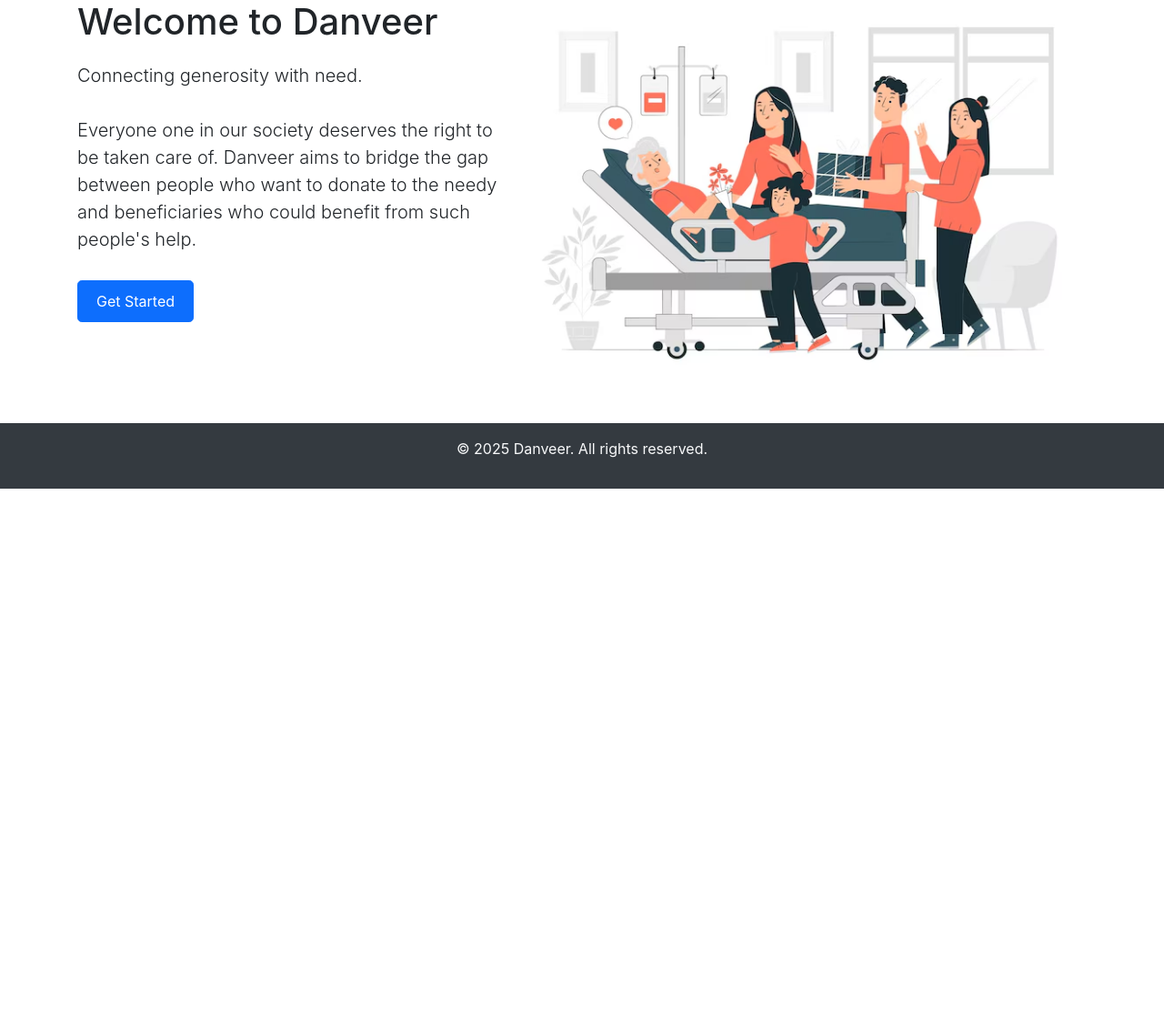
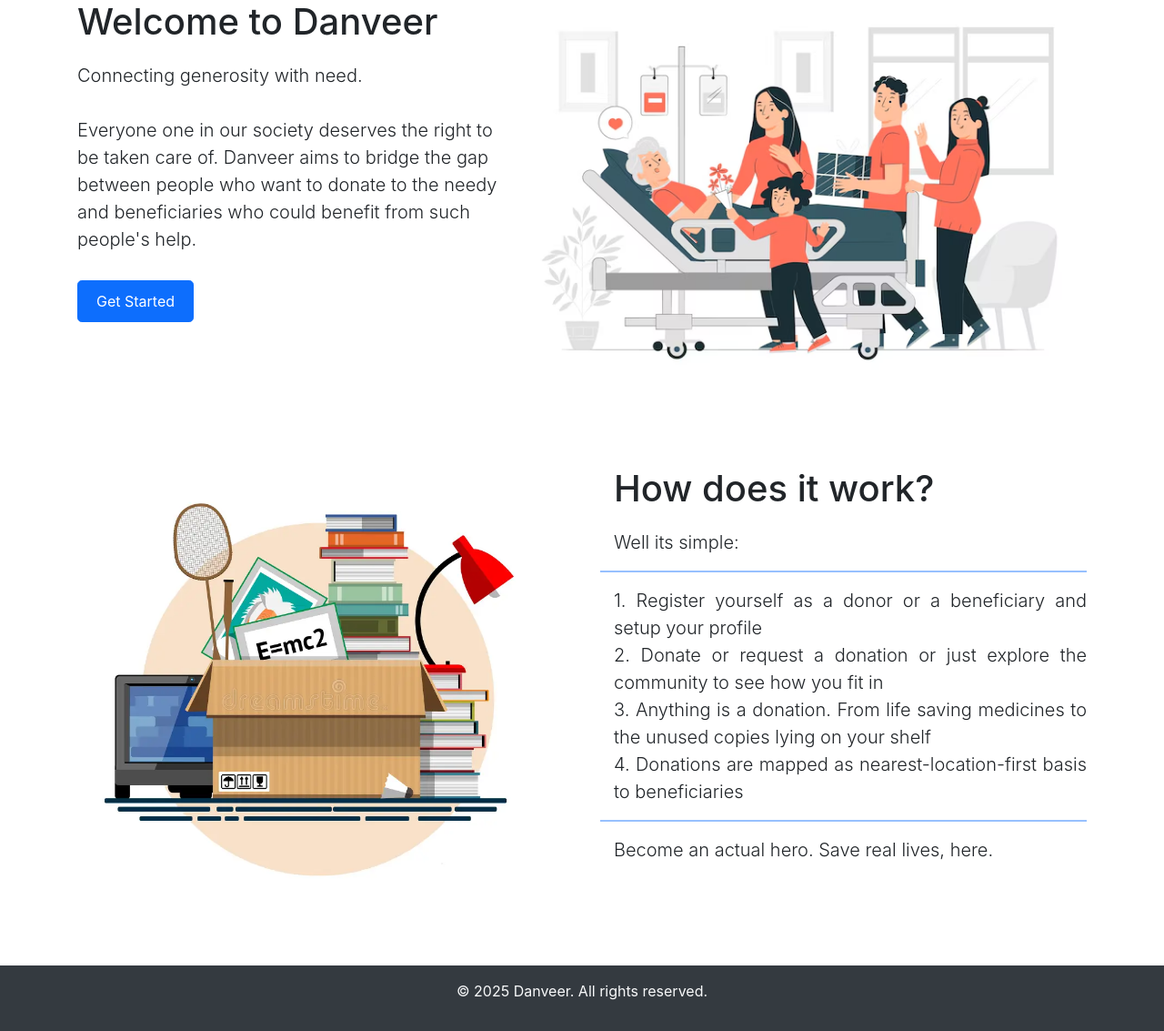
Before and after one commit to Cicada1107/danveer, a Django app: page / in a window 1280 px wide. Shown: the part 124-1257 px from the top of the page at 91% size. Before the commit the page ends 661 px from the top, so only its background shows below. Run offline with Django 5.2, Linux system fonts and the light colour scheme; some libraries are stand-ins or nearby versions.

Commit message:
added the how it works section

```diff
--- a/danveer/donations/static/css/styles.css
+++ b/danveer/donations/static/css/styles.css
@@ -24,6 +24,28 @@
     margin-bottom: 30px;
 }
 
+/* How it works section */
+.how-it-works-section{
+    overflow:hidden;
+}
+
+.how-it-works-section img{
+    float: left;
+    padding: 10px;
+    margin-right: 90px;
+}
+
+.how-it-works-section h1 {
+    font-size: 2.5rem;
+    margin-bottom: 20px;
+}
+
+#how-it-works-hr {
+    width: 48%;
+    margin-left: auto;
+    margin-right: 0;
+    border: 1px solid #0d6dfd6d;
+}
 
 /* Ordered List Styling */
 .row-section ol {
--- a/danveer/donations/templates/home.html
+++ b/danveer/donations/templates/home.html
@@ -11,12 +11,25 @@
     <a href="{% url 'register' %}" class="btn btn-primary btn-lg">Get Started</a>
 </div>
 
+<!-- How It Works Section -->
+<div class="how-it-works-section text-justify py-5">
+    <img src="{% static 'images/hiw.png' %}" alt="how-it-works-img" width="500" height="500">
+    <h1>How does it work?</h1>
+    <p class="lead">Well its simple:</p>
+    <hr id="how-it-works-hr">
+    <p class="lead">
+        1. Register yourself as a donor or a beneficiary and setup your profile<br>
+        2. Donate or request a donation or just explore the community to see how you fit in<br>
+        3. Anything is a donation. From life saving medicines to the unused copies lying on your shelf<br>
+        4. Donations are mapped as nearest-location-first basis to beneficiaries
+    </p>
+    <hr id="how-it-works-hr">
+    <p class="lead">Become an actual hero. Save real lives, here.</p>
+</div>
+
 <!-- Key Features Section -->
 
 
 <!-- Testimonials Section -->
 
-
-<!-- How It Works Section -->
-
 {% endblock %}
```
Also changed, not shown: danveer/donations/static/images/hiw.png (added).
